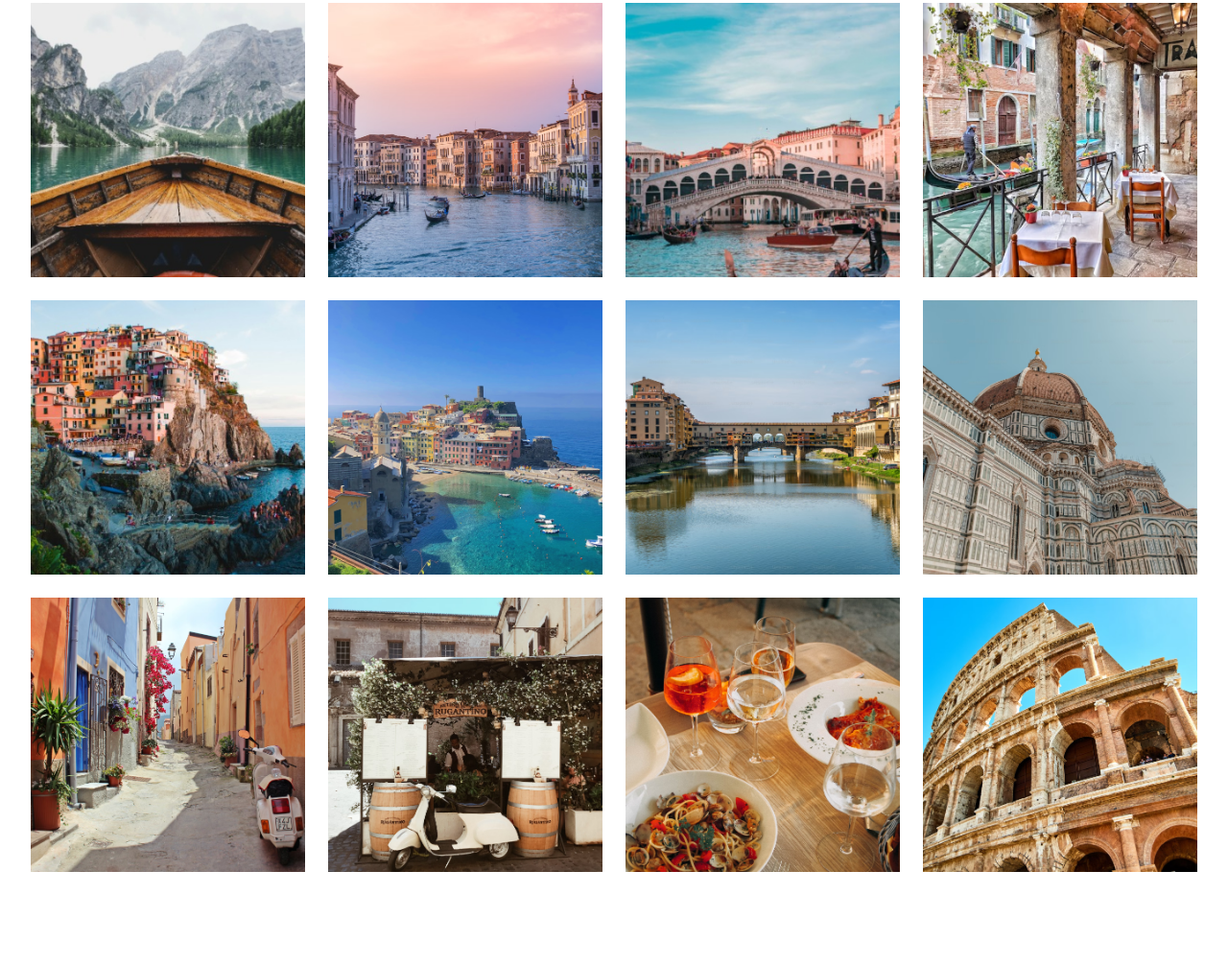
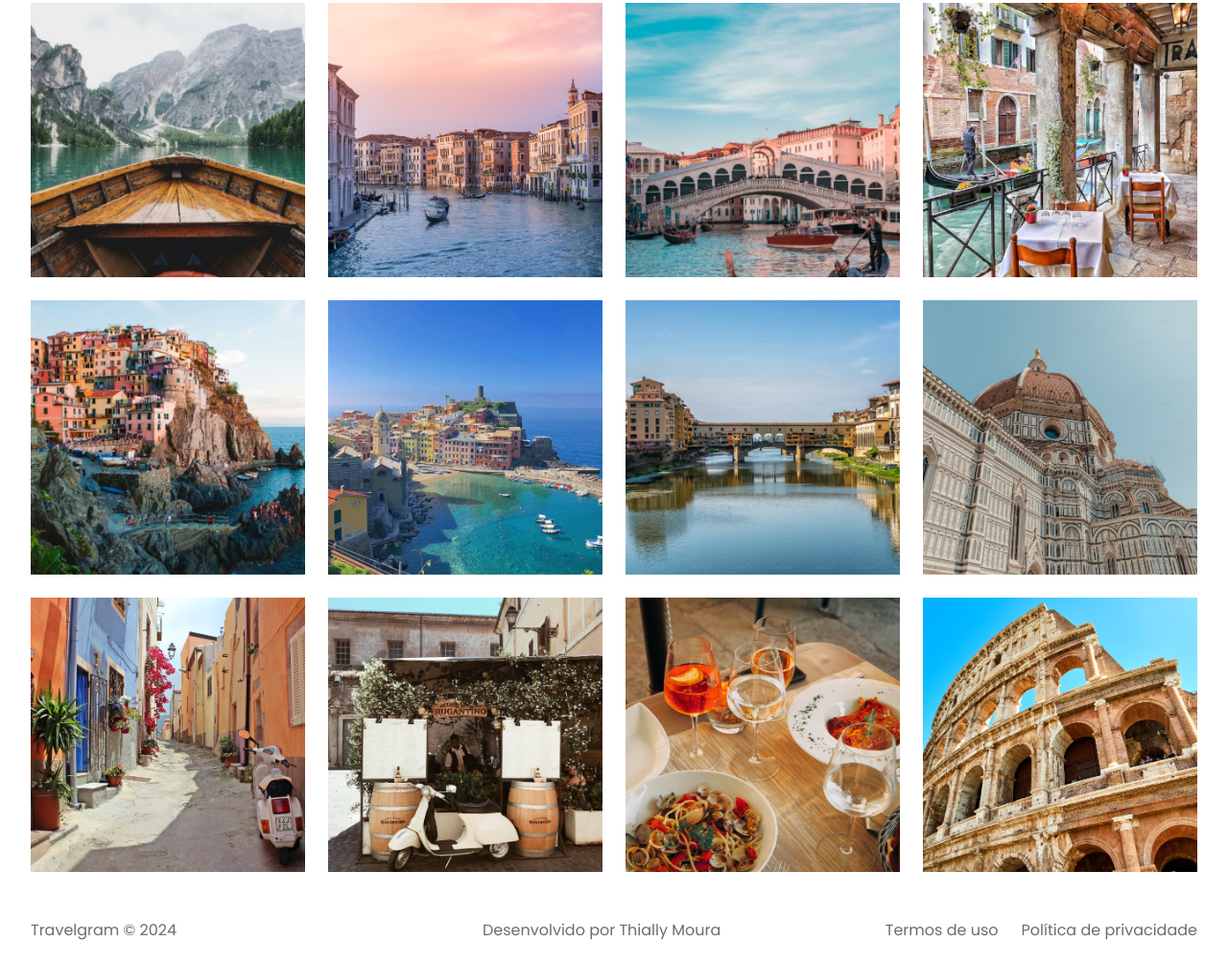
Before and after one commit to thiallymoura/travelgram-project, a plain HTML site: page index.html in a window 1280 px wide. Shown: the part 364-1370 px from the top of the page at 96% size. Before the commit the page ends 1297 px from the top, so only its background shows below. Drawn offline with Linux system fonts and the light colour scheme.

Commit message:
feat: add footer

```diff
--- a/index.html
+++ b/index.html
@@ -78,8 +78,14 @@
         <img src="./assets/imagens/Image 10.png" alt="imagem de viagem">
         <img src="./assets/imagens/Image 11.png" alt="imagem de viagem">
         <img src="./assets/imagens/Image 12.png" alt="imagem de viagem">
+    </main>
 
-    </main>
+    <footer class="container">
+        <span>Travelgram © 2024</span>
+        <span>Desenvolvido por Thially Moura</span>
+        <span>Termos de uso</span>
+        <span>Política de privacidade</span>
+    </footer>
 
 </body>
 
--- /dev/null
+++ b/styles/footer.css
@@ -0,0 +1,13 @@
+footer {
+    display: flex;
+    gap: 24px;
+    padding-block: 24px;
+}
+
+footer span:nth-child(1) {
+    margin-right: auto;
+}
+
+footer span:nth-child(2) {
+    margin: auto;
+}
--- a/styles/index.css
+++ b/styles/index.css
@@ -2,3 +2,4 @@
 @import url(nav.css);
 @import url(header.css);
 @import url(main.css);
+@import url(footer.css);
```
